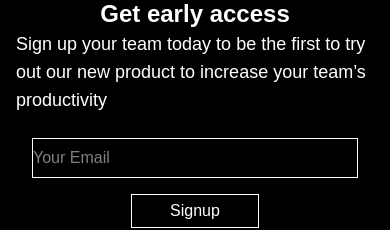
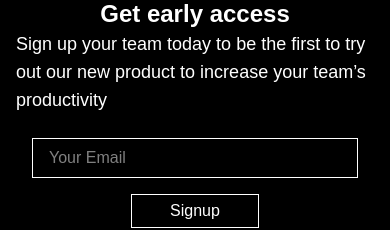
Before and after one commit to nobinbabu94/bluecompute-2025, a Next.js app: page / in a window 390 px wide. Shown: the part 4220-4450 px from the top of the page. Built offline with nearby package versions, Linux system fonts and the light colour scheme.

Commit message:
ui coreection

```diff
--- a/src/app/page.js
+++ b/src/app/page.js
@@ -251,7 +251,7 @@ export default function Home() {
         <form className="flex md:flex-row flex-col items-center justify-center gap-4 py-6 md:px-0 w-full px-4">
           <input
             placeholder="Your Email"
-            className="h-10 md:w-96 w-full  border-white border md:px-4 md:py-2"
+            className="h-10 md:w-96 w-full  border-white border pl-4 md:px-4 md:py-2"
           />
           <button className="border py-1 px-4 md:px-4 md:py-2 w-32 md:w-auto">
             Signup
```
